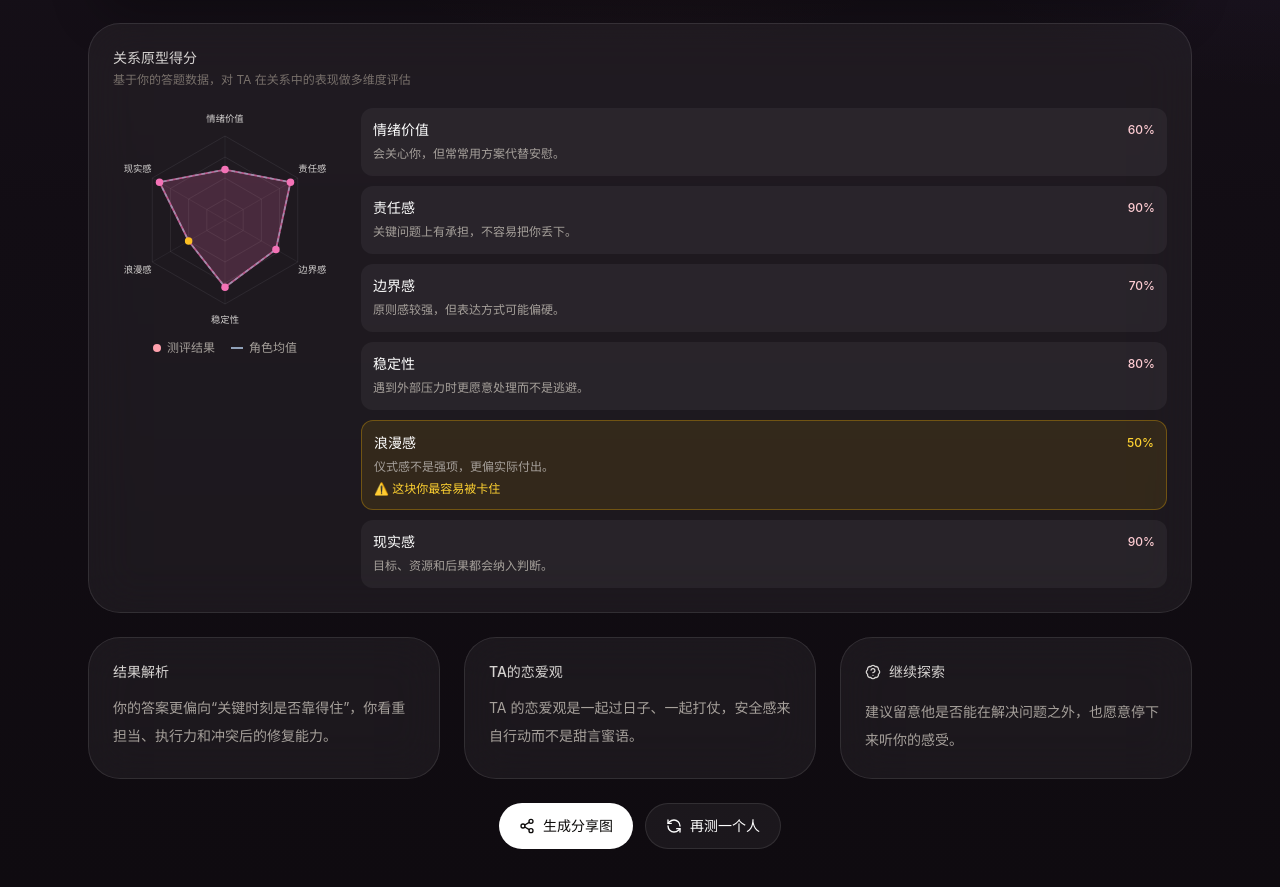
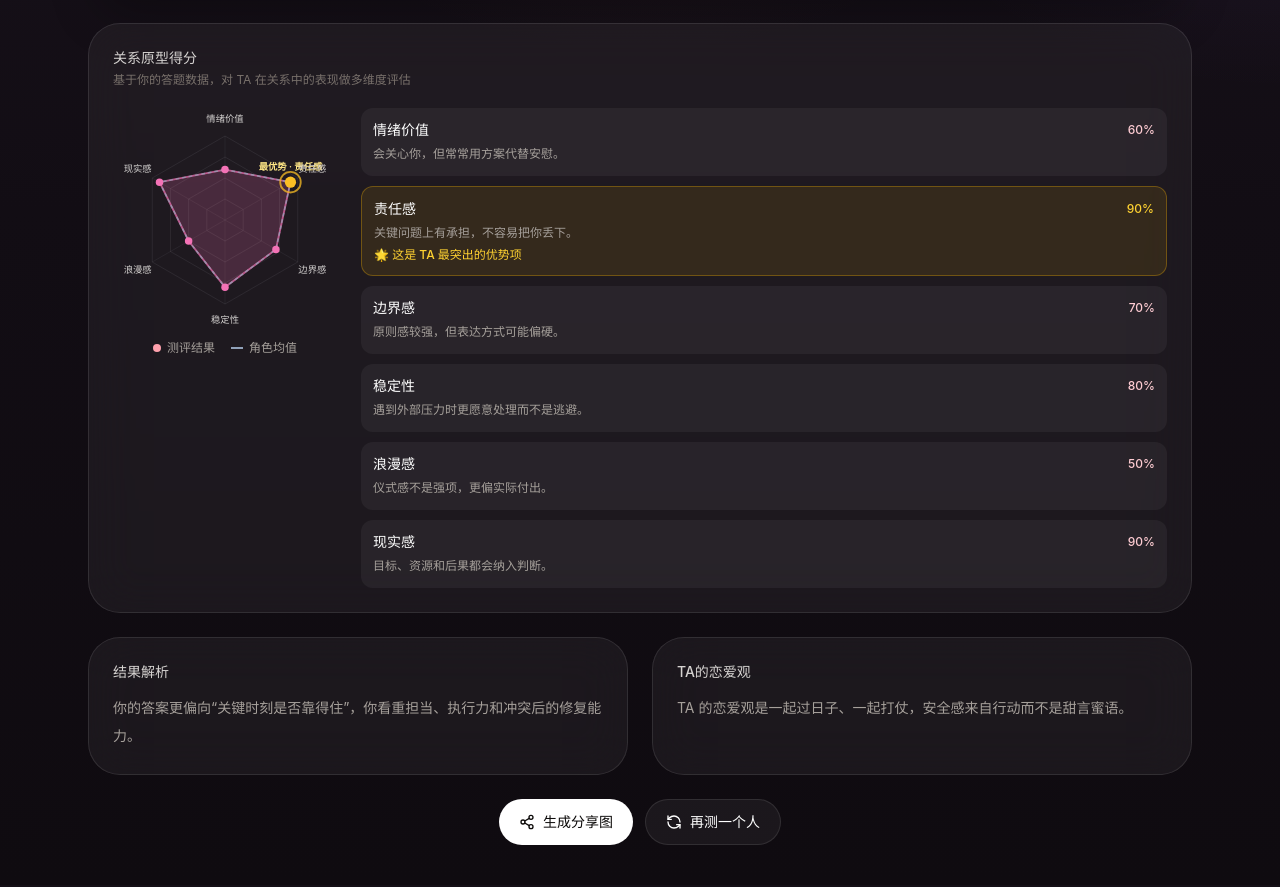
Before and after one commit to yusun787-hub/test-commercial, a React (Vite) app: page /result in a window 1280 px wide. Shown: the part 467-1354 px from the top of the page. Built offline with nearby package versions, Linux system fonts and the light colour scheme.

Commit message:
优化结果页雷达图重点展示
Co-Authored-By: Aime <aime@bytedance.com>
Change-Id: I831008a8ecad19fa1456a0eba3815b02dc93f6eb

```diff
--- a/src/components/RadarChart.tsx
+++ b/src/components/RadarChart.tsx
@@ -28,8 +28,10 @@ export default function RadarChart({ dimensions }: RadarChartProps) {
   const avgPoints = dimensions.map((d, i) => getPoint(i, d.roleAvg / 10));
   const avgPath = avgPoints.map((p, i) => `${i === 0 ? 'M' : 'L'} ${p.x} ${p.y}`).join(' ') + ' Z';
 
-  // 找出最低分维度
-  const minIndex = dimensions.reduce((minI, d, i, arr) => (d.value < arr[minI].value ? i : minI), 0);
+  // 找出最高分维度，作为本次测评的最优势维度
+  const maxIndex = dimensions.reduce((maxI, d, i, arr) => (d.value > arr[maxI].value ? i : maxI), 0);
+  const maxPoint = dataPoints[maxIndex];
+  const maxDimension = dimensions[maxIndex];
 
   return (
     <div className="flex flex-col items-center gap-4 sm:flex-row sm:items-start sm:gap-6">
@@ -57,8 +59,22 @@ export default function RadarChart({ dimensions }: RadarChartProps) {
 
           {/* 数据点 */}
           {dataPoints.map((p, i) => (
-            <circle key={i} cx={p.x} cy={p.y} r="4" fill={i === minIndex ? '#fbbf24' : '#f472b6'} />
+            <circle key={i} cx={p.x} cy={p.y} r={i === maxIndex ? '6' : '4'} fill={i === maxIndex ? '#fbbf24' : '#f472b6'} />
           ))}
+
+          {/* 最优势维度标注 */}
+          <g>
+            <circle cx={maxPoint.x} cy={maxPoint.y} r="11" fill="none" stroke="#fbbf24" strokeWidth="2" opacity="0.75" />
+            <text
+              x={maxPoint.x}
+              y={Math.max(14, maxPoint.y - 16)}
+              textAnchor="middle"
+              dominantBaseline="middle"
+              className="fill-amber-200 text-[9px] font-semibold sm:text-[10px]"
+            >
+              最优势 · {maxDimension.label}
+            </text>
+          </g>
 
           {/* 标签 */}
           {dimensions.map((d, i) => {
@@ -94,16 +110,16 @@ export default function RadarChart({ dimensions }: RadarChartProps) {
       {/* 维度解读 */}
       <div className="flex-1 space-y-2.5">
         {dimensions.map((d, i) => (
-          <div key={d.label} className={`rounded-xl p-3 ${i === minIndex ? 'border border-amber-400/30 bg-amber-400/10' : 'bg-white/5'}`}>
+          <div key={d.label} className={`rounded-xl p-3 ${i === maxIndex ? 'border border-amber-400/30 bg-amber-400/10' : 'bg-white/5'}`}>
             <div className="flex items-center justify-between gap-2">
               <span className="text-sm font-medium text-white">{d.label}</span>
-              <span className={`text-xs font-medium ${i === minIndex ? 'text-amber-300' : 'text-rose-200'}`}>
+              <span className={`text-xs font-medium ${i === maxIndex ? 'text-amber-300' : 'text-rose-200'}`}>
                 {d.value * 10}%
               </span>
             </div>
             <p className="mt-1 text-xs leading-5 text-stone-400">{d.description}</p>
-            {i === minIndex && (
-              <p className="mt-1 text-xs font-medium text-amber-300">⚠️ 这块你最容易被卡住</p>
+            {i === maxIndex && (
+              <p className="mt-1 text-xs font-medium text-amber-300">🌟 这是 TA 最突出的优势项</p>
             )}
           </div>
         ))}
--- a/src/pages/ResultPage.tsx
+++ b/src/pages/ResultPage.tsx
@@ -1,4 +1,4 @@
-import { BadgeHelp, RefreshCcw, Share2 } from 'lucide-react';
+import { RefreshCcw, Share2 } from 'lucide-react';
 import { useMemo, useState } from 'react';
 import { Link, useLocation } from 'react-router-dom';
 import RadarChart from '../components/RadarChart';
@@ -68,8 +68,8 @@ export default function ResultPage() {
         </div>
       </section>
 
-      {/* 底部三栏 */}
-      <section className="grid gap-4 sm:gap-6 sm:grid-cols-3">
+      {/* 底部两栏 */}
+      <section className="grid gap-4 sm:gap-6 sm:grid-cols-2">
         <article className="rounded-[1.5rem] border border-white/10 bg-white/5 p-5 backdrop-blur-xl sm:rounded-[2rem] sm:p-6">
           <p className="text-sm font-medium text-stone-300">结果解析</p>
           <p className="mt-3 text-sm leading-7 text-stone-400">{profile.analysis}</p>
@@ -78,14 +78,6 @@ export default function ResultPage() {
         <article className="rounded-[1.5rem] border border-white/10 bg-white/5 p-5 backdrop-blur-xl sm:rounded-[2rem] sm:p-6">
           <p className="text-sm font-medium text-stone-300">TA的恋爱观</p>
           <p className="mt-3 text-sm leading-7 text-stone-400">{profile.partnerView}</p>
-        </article>
-
-        <article className="rounded-[1.5rem] border border-white/10 bg-white/5 p-5 backdrop-blur-xl sm:rounded-[2rem] sm:p-6">
-          <div className="inline-flex items-center gap-2 text-sm font-medium text-stone-300">
-            <BadgeHelp className="h-4 w-4" />
-            继续探索
-          </div>
-          <p className="mt-3 text-sm leading-7 text-stone-400">{profile.exploration}</p>
         </article>
       </section>
 
```
